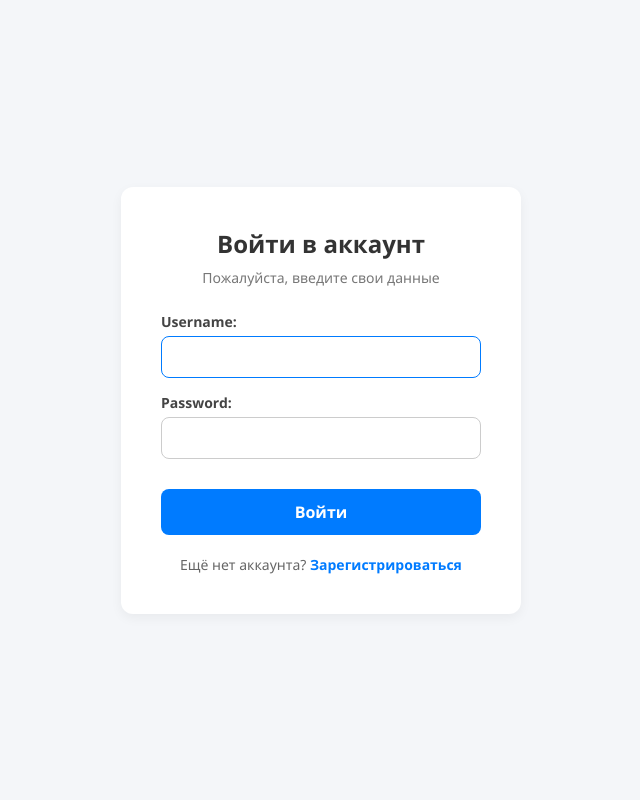
After one commit to Azamat-new/ice_cream, a Django app: page /ice/login/ in a window 1280 px wide. The commit adds this page. Shown: the whole page, without its empty margins (319-959 px from the left). Run offline with Django 5.2, Linux system fonts and the light colour scheme.

Commit message:
add login, registration

```diff
--- a/core/core/settings.py
+++ b/core/core/settings.py
@@ -27,6 +27,7 @@ BASE_DIR = Path(__file__).resolve().parent.parent
 SECRET_KEY = os.getenv("DJANGO_SECRET_KEY")
 # SECURITY WARNING: don't run with debug turned on in production!
 DEBUG = True
+
 
 ALLOWED_HOSTS = []
 
--- /dev/null
+++ b/core/ice_shop/templates/ice_shop/login.html
@@ -0,0 +1,150 @@
+<!DOCTYPE html>
+<html lang="ru">
+<head>
+    <meta charset="UTF-8">
+    <meta name="viewport" content="width=device-width, initial-scale=1.0">
+    <title>Вход в систему</title>
+    <style>
+        * {
+            box-sizing: border-box;
+            margin: 0;
+            padding: 0;
+            font-family: 'Segoe UI', Tahoma, Geneva, Verdana, sans-serif;
+        }
+
+        body {
+            background-color: #f4f6f9;
+            display: flex;
+            justify-content: center;
+            align-items: center;
+            min-height: 100vh;
+        }
+
+        .login-container {
+            background-color: #ffffff;
+            padding: 40px;
+            border-radius: 12px;
+            box-shadow: 0 4px 12px rgba(0, 0, 0, 0.05);
+            width: 100%;
+            max-width: 400px;
+        }
+
+        .login-header {
+            text-align: center;
+            margin-bottom: 25px;
+        }
+
+        .login-header h2 {
+            color: #333;
+            font-size: 24px;
+            margin-bottom: 8px;
+        }
+
+        .login-header p {
+            color: #777;
+            font-size: 14px;
+        }
+
+        /* Стилизация стандартной формы Django */
+        .login-form p {
+            margin-bottom: 15px;
+            display: flex;
+            flex-direction: column;
+            gap: 5px;
+            color: #444;
+            font-size: 14px;
+            font-weight: 600;
+        }
+
+        .login-form input {
+            width: 100%;
+            padding: 10px 12px;
+            border: 1px solid #ccc;
+            border-radius: 8px;
+            font-size: 15px;
+            transition: border-color 0.3s ease;
+            font-weight: normal;
+        }
+
+        .login-form input:focus {
+            outline: none;
+            border-color: #007bff;
+        }
+
+        /* Кнопка отправки */
+        .btn-submit {
+            width: 100%;
+            padding: 12px;
+            background-color: #007bff;
+            color: #fff;
+            border: none;
+            border-radius: 8px;
+            font-size: 16px;
+            font-weight: 600;
+            cursor: pointer;
+            transition: background-color 0.3s ease;
+            margin-top: 15px;
+        }
+
+        .btn-submit:hover {
+            background-color: #0056b3;
+        }
+
+        /* Ссылка на регистрацию */
+        .login-footer {
+            text-align: center;
+            margin-top: 20px;
+            font-size: 14px;
+            color: #666;
+        }
+
+        .login-footer a {
+            color: #007bff;
+            text-decoration: none;
+            font-weight: 600;
+        }
+
+        .login-footer a:hover {
+            text-decoration: underline;
+        }
+
+        /* Блок с ошибками, если ввели неверный пароль */
+        .errorlist {
+            list-style: none;
+            color: #dc3545;
+            font-size: 14px;
+            margin-bottom: 15px;
+            padding: 10px;
+            background-color: #f8d7da;
+            border-radius: 6px;
+            border: 1px solid #f5c6cb;
+        }
+    </style>
+</head>
+<body>
+
+<div class="login-container">
+    <div class="login-header">
+        <h2>Войти в аккаунт</h2>
+        <p>Пожалуйста, введите свои данные</p>
+    </div>
+
+    <form method="post" class="login-form">
+        {% csrf_token %}
+
+        {% if form.non_field_errors %}
+            {{ form.non_field_errors }}
+        {% endif %}
+
+        {{ form.as_p }}
+
+        <button type="submit" class="btn-submit">Войти</button>
+    </form>
+
+    <div class="login-footer">
+        Ещё нет аккаунта? <a href="{% url 'signup' %}">Зарегистрироваться</a>
+    </div>
+</div>
+
+</body>
+</html>
--- a/core/ice_shop/urls.py
+++ b/core/ice_shop/urls.py
@@ -2,9 +2,19 @@ from django.urls import path
 from . import views
 from django.conf import settings
 from django.conf.urls.static import static
+from django.contrib.auth import views as auth_views
+
+# from random import randint
+import random
+
+num = random.randint(1,10)
 
 
 urlpatterns = [
     path('index/', views.product_view, name='index'),
     path('product/<int:pk>/', views.product_detail_view, name='product_detail'),
+    path('signup/', views.signup, name='signup'),
+    path('login/', auth_views.LoginView.as_view(template_name='ice_shop/login.html'), name='login'),
+    path('logout/', auth_views.LogoutView.as_view(), name='logout')
+
 ] + static(settings.MEDIA_URL, document_root=settings.MEDIA_ROOT)
```
Also changed, not shown: core/ice_shop/models.py (+8 -0 lines), core/ice_shop/templates/ice_shop/index.html (+55 -7 lines), core/ice_shop/templates/ice_shop/logout.html (added, +10 -0 lines), core/ice_shop/templates/ice_shop/signup.html (added, +260 -0 lines), core/ice_shop/views.py (+17 -1 lines), core/db.sqlite3.
